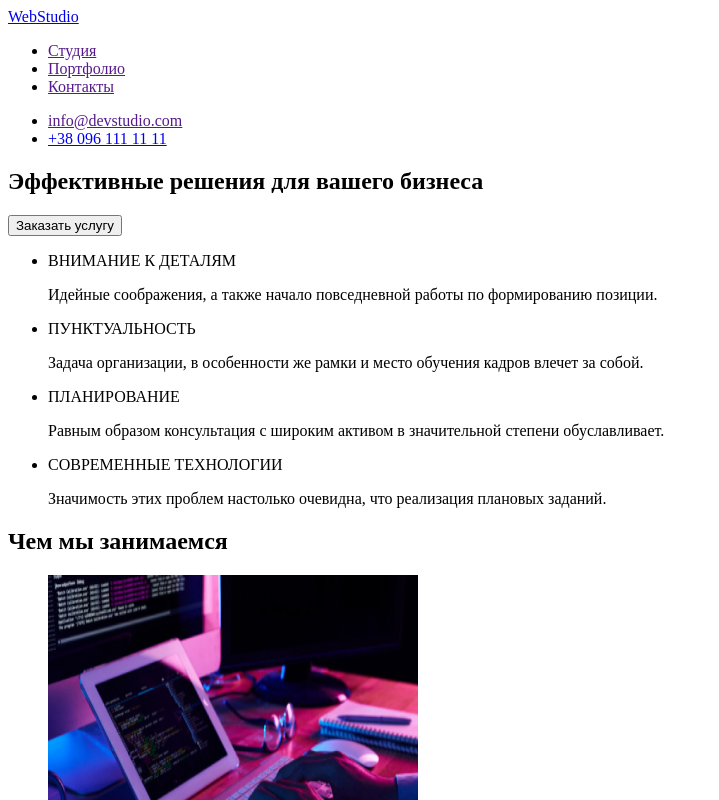
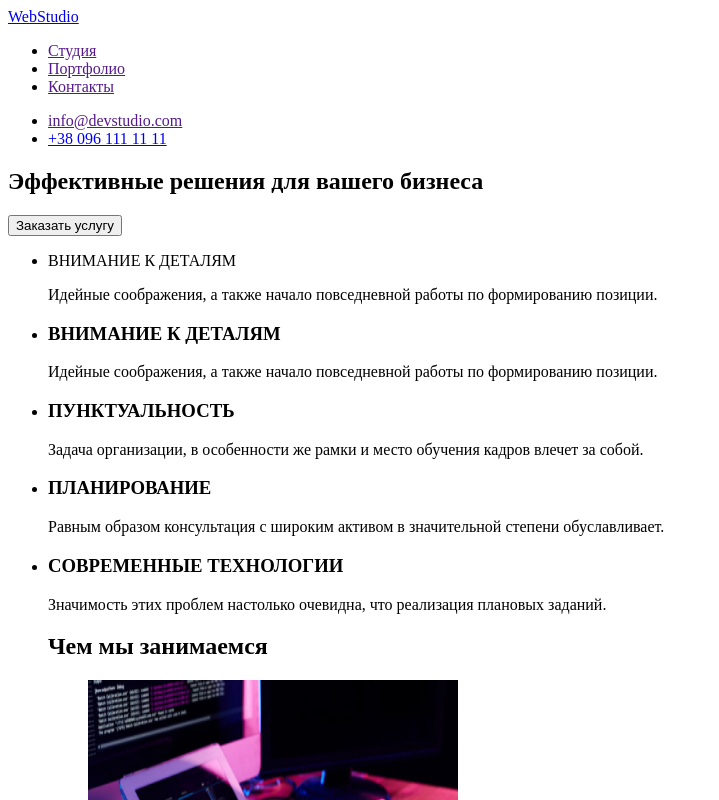
Before and after one commit to nazinamari/goit-markup-hw-01, a plain HTML site: page index.html in a window 1280 px wide. Shown: the top 800 px of the page, without its empty margins (0-719 px from the left). Drawn offline with Linux system fonts and the light colour scheme.

Commit message:
homework edit

```diff
--- a/index.html
+++ b/index.html
@@ -33,10 +33,10 @@
         <section>
             <ul>
                 <li><p>ВНИМАНИЕ К ДЕТАЛЯМ</p><p>Идейные соображения, а также начало повседневной работы по формированию позиции.</p></li>
-                <li><p>ПУНКТУАЛЬНОСТЬ</p><p>Задача организации, в особенности же рамки и место обучения кадров влечет за собой.</p></li>
-                <li><p>ПЛАНИРОВАНИЕ</p><p>Равным образом консультация с широким активом в значительной степени обуславливает.</p></li>
-                <li><p>СОВРЕМЕННЫЕ ТЕХНОЛОГИИ</p><p>Значимость этих проблем настолько очевидна, что реализация плановых заданий.</p></li>
-            </ul>
+                <li><h3>ВНИМАНИЕ К ДЕТАЛЯМ</h3><p>Идейные соображения, а также начало повседневной работы по формированию позиции.</p></li>
+                <li><h3>ПУНКТУАЛЬНОСТЬ</h3><p>Задача организации, в особенности же рамки и место обучения кадров влечет за собой.</p></li>
+                <li><h3>ПЛАНИРОВАНИЕ</h3><p>Равным образом консультация с широким активом в значительной степени обуславливает.</p></li>
+                <li><h3>СОВРЕМЕННЫЕ ТЕХНОЛОГИИ</h3><p>Значимость этих проблем настолько очевидна, что реализация плановых заданий.</p></li>
             <h2>Чем мы занимаемся</h2>
             <ul>
                 <li><img src="./images/img1.jpg" alt="typing on the computer" width="370" height="386"></li>
```
